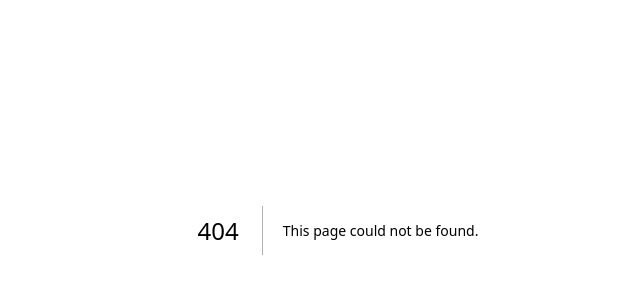
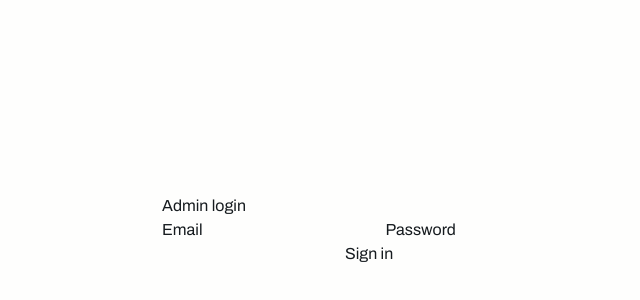
Before and after one commit to Rejinrajeev/zolvex, a Next.js app in the folder apps/web/: page /admin/login in a window 1280 px wide. Before the commit this address had no page. Shown: the part 170-470 px from the top of the page, without its empty margins (302-942 px from the left). Built offline with nearby package versions, Linux system fonts and the light colour scheme.

Commit message:
feat(web): add admin login page

```diff
--- /dev/null
+++ b/apps/web/app/admin/login/layout.tsx
@@ -0,0 +1,7 @@
+export default function LoginLayout({ children }: { children: React.ReactNode }) {
+  return (
+    <div style={{ minHeight: "100vh", display: "flex", alignItems: "center", justifyContent: "center" }}>
+      <div style={{ width: "100%", maxWidth: 400, padding: 24 }}>{children}</div>
+    </div>
+  );
+}
--- /dev/null
+++ b/apps/web/app/admin/login/page.tsx
@@ -0,0 +1,59 @@
+"use client";
+
+import { useState } from "react";
+import { useRouter } from "next/navigation";
+
+export default function LoginPage() {
+  const router = useRouter();
+  const [email, setEmail] = useState("");
+  const [password, setPassword] = useState("");
+  const [error, setError] = useState<string | null>(null);
+  const [submitting, setSubmitting] = useState(false);
+
+  async function handleSubmit(event: React.FormEvent) {
+    event.preventDefault();
+    setError(null);
+    setSubmitting(true);
+
+    try {
+      const res = await fetch("/admin/api/auth/login", {
+        method: "POST",
+        headers: { "Content-Type": "application/json" },
+        body: JSON.stringify({ email, password }),
+      });
+      const data = await res.json();
+
+      if (res.status === 200) {
+        router.push(`/admin/login/verify?setup=${data.twoFAEnabled ? "0" : "1"}`);
+        return;
+      }
+      if (res.status === 423) {
+        setError(`Account locked. Try again after ${new Date(data.lockedUntil).toLocaleTimeString()}.`);
+      } else {
+        setError("Invalid email or password.");
+      }
+    } catch {
+      setError("Something went wrong. Please try again.");
+    } finally {
+      setSubmitting(false);
+    }
+  }
+
+  return (
+    <form onSubmit={handleSubmit}>
+      <h1>Admin login</h1>
+      <label>
+        Email
+        <input type="email" required value={email} onChange={(e) => setEmail(e.target.value)} />
+      </label>
+      <label>
+        Password
+        <input type="password" required value={password} onChange={(e) => setPassword(e.target.value)} />
+      </label>
+      {error && <p role="alert">{error}</p>}
+      <button type="submit" disabled={submitting}>
+        {submitting ? "Signing in…" : "Sign in"}
+      </button>
+    </form>
+  );
+}
```
